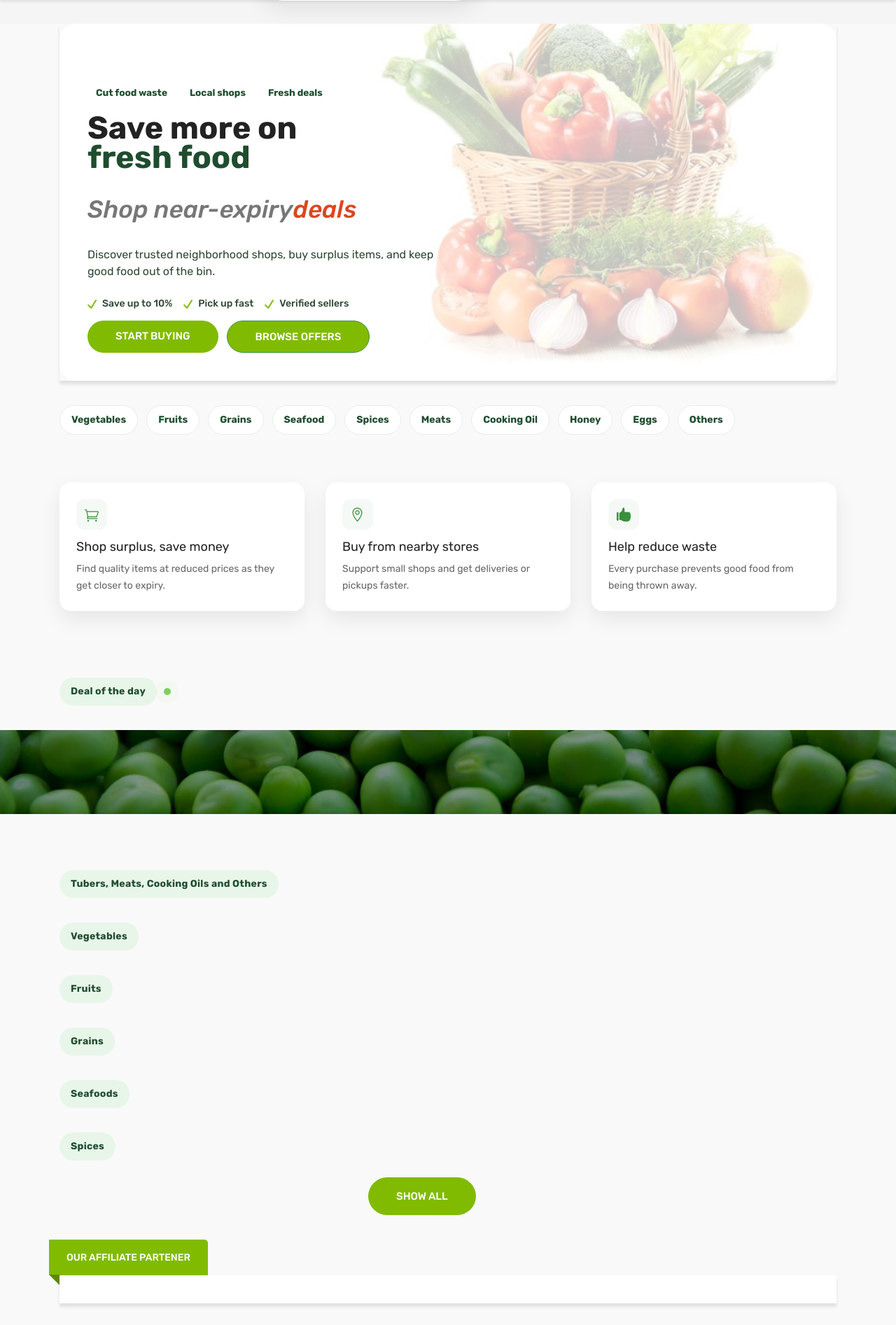
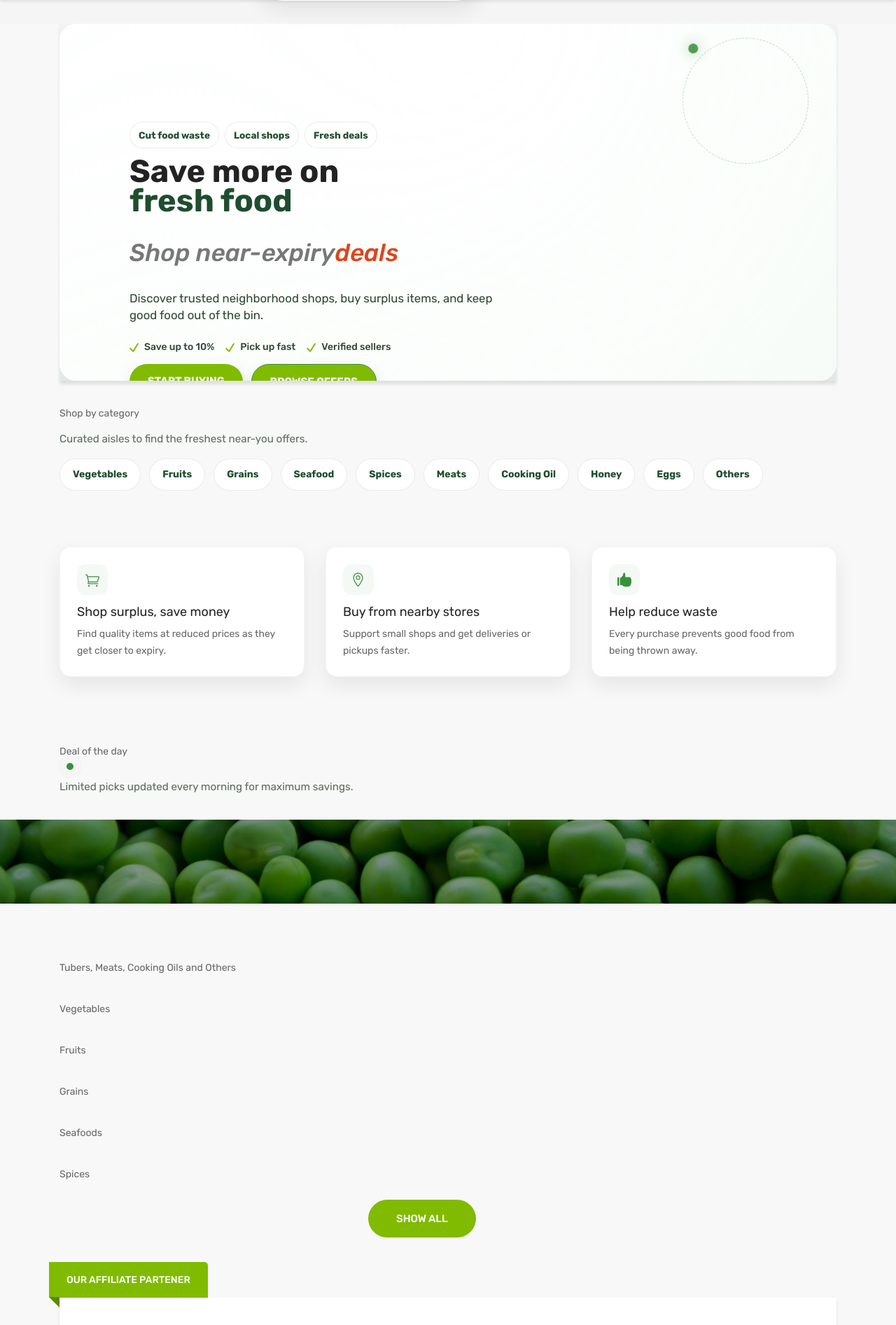
Before and after one commit to dera1992/seafood, a Django app: page / in a window 1280 px wide. Shown: the part 127-2020 px from the top of the page at 70% size. Run offline with Django 3.2, Linux system fonts and the light colour scheme; data that the repository does not hold is empty; some libraries are stand-ins or nearby versions.

Commit message:
Modernize homepage hero and category styling

```diff
--- a/static/assets/css/custom.css
+++ b/static/assets/css/custom.css
@@ -72,13 +72,16 @@ ul.thumb li img{
   position: relative;
   border-radius: 24px;
   overflow: hidden;
+  padding: 60px 60px 70px;
+  background: radial-gradient(circle at top, rgba(255, 255, 255, 0.95), rgba(232, 248, 236, 0.7));
+  box-shadow: 0 30px 80px rgba(31, 77, 47, 0.2);
 }
 
 .modern-hero::before {
   content: "";
   position: absolute;
   inset: 0;
-  background: rgba(255, 255, 255, 0.75);
+  background: linear-gradient(120deg, rgba(255, 255, 255, 0.9), rgba(255, 255, 255, 0.5));
 }
 
 .modern-hero h1,
@@ -93,18 +96,20 @@ ul.thumb li img{
 }
 
 .hero-badge {
-  background: rgba(255, 255, 255, 0.9);
+  background: rgba(255, 255, 255, 0.85);
   color: #1f4d2f;
   padding: 6px 12px;
   border-radius: 999px;
   font-size: 0.85rem;
   font-weight: 600;
+  border: 1px solid rgba(31, 77, 47, 0.1);
+  backdrop-filter: blur(6px);
 }
 
 .hero-subtitle {
-  font-size: 1rem;
+  font-size: 1.05rem;
   color: #2f4633;
-  max-width: 520px;
+  max-width: 560px;
 }
 
 .hero-highlights {
@@ -127,10 +132,79 @@ ul.thumb li img{
   gap: 12px;
 }
 
+.hero-actions .slider-two-btn {
+  border-radius: 999px;
+  padding: 12px 26px;
+  font-weight: 600;
+  box-shadow: 0 12px 24px rgba(31, 77, 47, 0.16);
+}
+
 .hero-secondary {
   background: transparent;
   border: 1px solid #3a8f3c;
   color: #1f4d2f;
+  box-shadow: none;
+}
+
+.hero-stat-grid {
+  display: grid;
+  grid-template-columns: repeat(auto-fit, minmax(140px, 1fr));
+  gap: 16px;
+  margin-top: 12px;
+}
+
+.hero-stat {
+  background: rgba(255, 255, 255, 0.85);
+  border-radius: 16px;
+  padding: 16px;
+  border: 1px solid rgba(31, 77, 47, 0.1);
+  box-shadow: 0 12px 24px rgba(31, 77, 47, 0.08);
+}
+
+.hero-stat h3 {
+  font-size: 1.4rem;
+  margin-bottom: 4px;
+  color: #1f4d2f;
+}
+
+.hero-stat p {
+  margin: 0;
+  color: #2f4633;
+  font-size: 0.9rem;
+}
+
+.hero-orbit {
+  position: absolute;
+  top: 20px;
+  right: 40px;
+  width: 180px;
+  height: 180px;
+  z-index: 1;
+  pointer-events: none;
+}
+
+.hero-orbit__dot {
+  position: absolute;
+  width: 14px;
+  height: 14px;
+  border-radius: 50%;
+  background: #3a8f3c;
+  box-shadow: 0 0 20px rgba(58, 143, 60, 0.6);
+  animation: orbitPulse 4s ease-in-out infinite;
+}
+
+.hero-orbit__ring {
+  position: absolute;
+  inset: 0;
+  border-radius: 50%;
+  border: 1px dashed rgba(58, 143, 60, 0.35);
+  animation: orbitSpin 16s linear infinite;
+}
+
+.section-subtitle {
+  margin-top: 8px;
+  color: #5a6b5d;
+  font-size: 0.95rem;
 }
 
 .modern-feature-section {
@@ -143,6 +217,7 @@ ul.thumb li img{
   padding: 24px;
   box-shadow: 0 12px 30px rgba(0, 0, 0, 0.08);
   height: 100%;
+  border: 1px solid rgba(31, 77, 47, 0.05);
 }
 
 .modern-feature-card h4 {
@@ -195,7 +270,7 @@ ul.thumb li img{
 }
 
 .modern-home {
-  background: #f9f9f9;
+  background: #f7f8f7;
 }
 
 .modern-home .hero-slider-with-category-container {
@@ -212,65 +287,101 @@ ul.thumb li img{
 }
 
 .category-pill-section {
-  padding: 0 0 20px;
+  margin: 20px 0 40px;
 }
 
 .category-pill-list {
   display: flex;
+  flex-wrap: wrap;
   gap: 12px;
-  flex-wrap: nowrap;
-  overflow-x: auto;
-  padding-bottom: 8px;
+  margin-top: 16px;
 }
 
 .category-pill-list a {
-  background: #ffffff;
+  padding: 10px 18px;
   border-radius: 999px;
-  padding: 8px 16px;
+  background: #fff;
+  border: 1px solid rgba(31, 77, 47, 0.1);
   color: #1f4d2f;
-  border: 1px solid #e5efe6;
-  white-space: nowrap;
   font-weight: 600;
+  transition: all 0.2s ease;
 }
 
 .category-pill-list a:hover {
-  background: #e8f5e9;
-  color: #1f4d2f;
+  background: #1f4d2f;
+  color: #fff;
+  transform: translateY(-2px);
+  box-shadow: 0 12px 24px rgba(31, 77, 47, 0.2);
 }
 
 .modern-section-title {
   display: flex;
-  align-items: center;
-  gap: 10px;
-}
-
-.section-pill {
-  background: #e8f5e9;
-  color: #1f4d2f;
-  padding: 8px 16px;
-  border-radius: 999px;
-  font-weight: 600;
-  letter-spacing: 0.02em;
+  flex-direction: column;
+  gap: 4px;
 }
 
 .pulse-dot {
+  display: inline-flex;
   width: 10px;
   height: 10px;
   border-radius: 50%;
-  background: #7ccf5b;
-  box-shadow: 0 0 0 rgba(124, 207, 91, 0.4);
-  animation: pulse 1.6s infinite;
+  background: #3a8f3c;
+  box-shadow: 0 0 0 rgba(58, 143, 60, 0.6);
+  animation: pulse 2s infinite;
+  margin-left: 10px;
 }
 
 @keyframes pulse {
   0% {
-    box-shadow: 0 0 0 0 rgba(124, 207, 91, 0.4);
+    box-shadow: 0 0 0 0 rgba(58, 143, 60, 0.6);
   }
   70% {
-    box-shadow: 0 0 0 12px rgba(124, 207, 91, 0);
+    box-shadow: 0 0 0 12px rgba(58, 143, 60, 0);
   }
   100% {
-    box-shadow: 0 0 0 0 rgba(124, 207, 91, 0);
+    box-shadow: 0 0 0 0 rgba(58, 143, 60, 0);
+  }
+}
+
+@keyframes orbitSpin {
+  from {
+    transform: rotate(0deg);
+  }
+  to {
+    transform: rotate(360deg);
+  }
+}
+
+@keyframes orbitPulse {
+  0%,
+  100% {
+    transform: translate(0, 0);
+    opacity: 0.8;
+  }
+  50% {
+    transform: translate(20px, 20px);
+    opacity: 1;
+  }
+}
+
+@media (max-width: 991px) {
+  .modern-hero {
+    padding: 40px;
+  }
+
+  .hero-orbit {
+    display: none;
+  }
+}
+
+@media (max-width: 767px) {
+  .modern-hero {
+    padding: 32px 24px;
+  }
+
+  .hero-actions .slider-two-btn {
+    width: 100%;
+    text-align: center;
   }
 }
 
--- a/templates/home/index.html
+++ b/templates/home/index.html
@@ -45,6 +45,25 @@
                                         <a href="{% url 'home:ads_list' %}" class="slider-two-btn">Start buying</a>
                                         <a href="{% url 'product_search:product_filter' %}" class="slider-two-btn hero-secondary">Browse offers</a>
                                     </div>
+
+                                    <div class="hero-stat-grid">
+                                        <div class="hero-stat">
+                                            <h3>1.2k+</h3>
+                                            <p>Weekly deals rescued</p>
+                                        </div>
+                                        <div class="hero-stat">
+                                            <h3>42m</h3>
+                                            <p>Avg pickup time</p>
+                                        </div>
+                                        <div class="hero-stat">
+                                            <h3>4.9★</h3>
+                                            <p>Shopper rating</p>
+                                        </div>
+                                    </div>
+                                </div>
+                                <div class="hero-orbit" aria-hidden="true">
+                                    <span class="hero-orbit__dot"></span>
+                                    <span class="hero-orbit__ring"></span>
                                 </div>
                             </div>
 
@@ -63,6 +82,10 @@
 
     <section class="category-pill-section">
         <div class="container">
+            <div class="section-title modern-section-title">
+                <span class="section-pill">Shop by category</span>
+                <p class="section-subtitle">Curated aisles to find the freshest near-you offers.</p>
+            </div>
             <div class="category-pill-list">
                 <a href="{% url 'product_search:product_filter' %}?category=Vegetables">Vegetables</a>
                 <a href="{% url 'product_search:product_filter' %}?category=Fruits">Fruits</a>
@@ -106,7 +129,7 @@
         </div>
     </section>
 
-	<div class="slider multisale-slider mb-35">
+    <div class="slider multisale-slider mb-35">
 		<div class="container">
 			<div class="row">
 				<div class="col-lg-12">
@@ -115,6 +138,7 @@
 					<div class="section-title modern-section-title">
 						<span class="section-pill">Deal of the day</span>
                         <span class="pulse-dot" aria-hidden="true"></span>
+                        <p class="section-subtitle">Limited picks updated every morning for maximum savings.</p>
 					</div>
 
 					<!--=======  End of multisale slider section title  =======-->
```
